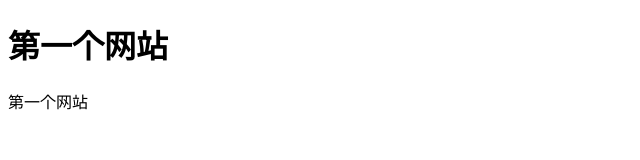
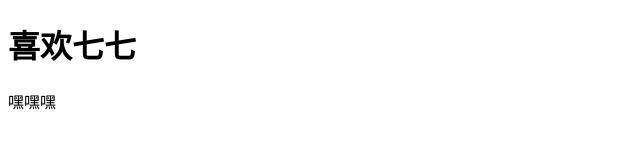
Before and after one commit to ym831143/ym831143.github.io, a plain HTML site: page index.html in a window 1280 px wide. Shown: the whole page, without its empty margins (0-640 px from the left). Drawn offline with Linux system fonts and the light colour scheme.

Commit message:
Update index.html

```diff
--- a/index.html
+++ b/index.html
@@ -7,7 +7,7 @@
         </title>
     </head>
     <body>
-        <h1> 第一个网站</h1>
-        <p> 第一个网站</p>
+        <h1> 喜欢七七</h1>
+        <p> 嘿嘿嘿</p>
     </body>
 </html>
```
